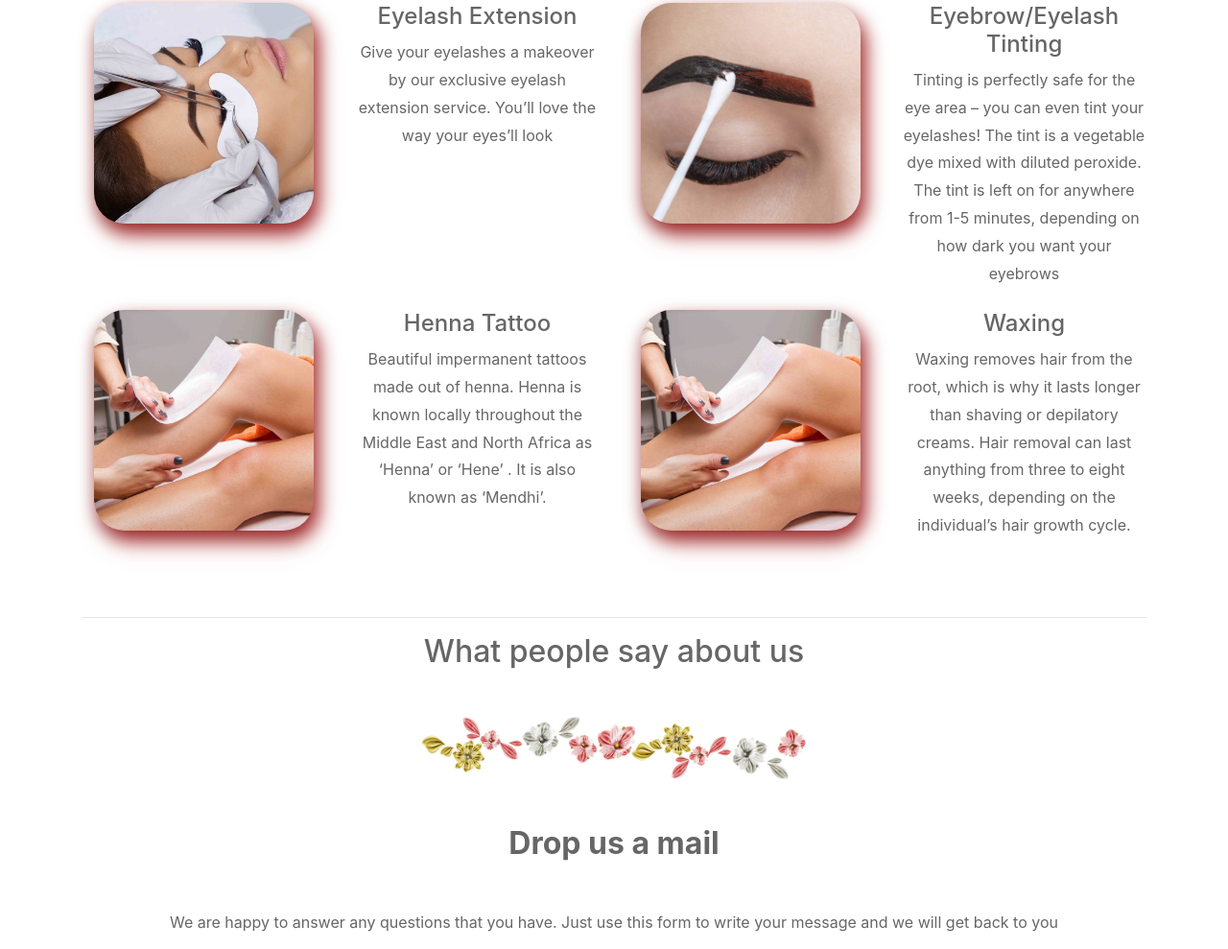
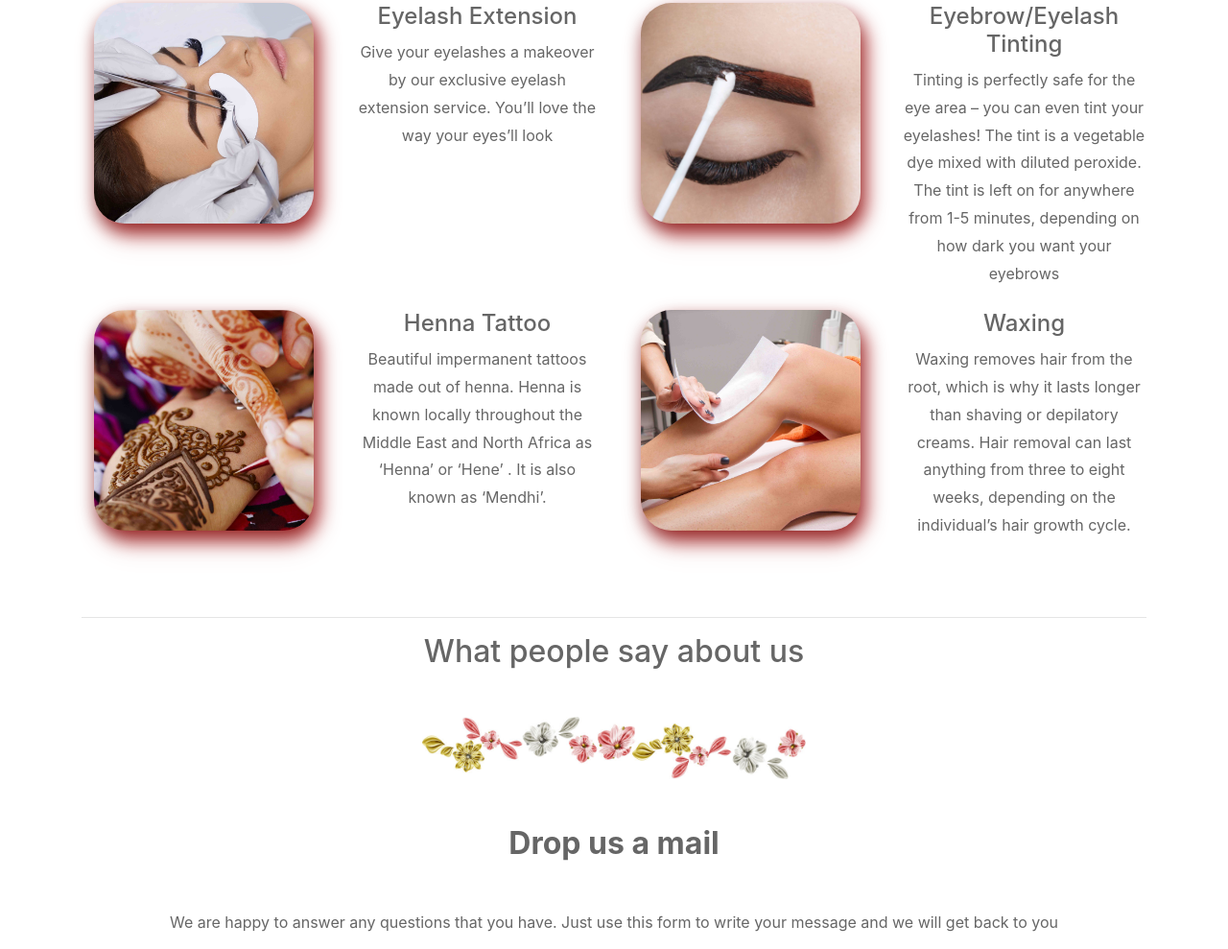
Before and after one commit to Arjunalapsapkota/Beauty, a plain HTML site: page index.html in a window 1280 px wide. Shown: the part 1366-2355 px from the top of the page at 96% size. Drawn offline with nearby package versions, Linux system fonts and the light colour scheme.

Commit message:
Update index.html

```diff
--- a/index.html
+++ b/index.html
@@ -160,7 +160,7 @@
                 <div class="col-xs-12 col-sm-12 col-md-12 col-lg-6" id="eachcol">
                     <div class="row"  id="subrow">
                         <div class="col-xs-12 col-sm-6 col-md-6 col-lg-6" id="subcol">
-                            <img src="assets/images/Sq-waxing.jpg" class="shadow">
+                            <img src="assets/images/Sq-henna.jpg" class="shadow">
                         </div>
                         <div class="col-xs-12 col-sm-6 col-md-6 col-lg-6" id="subcol">
                                 <h4> Henna Tattoo</h4>
```
